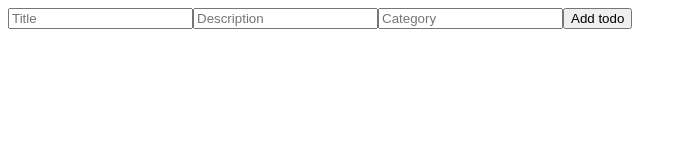
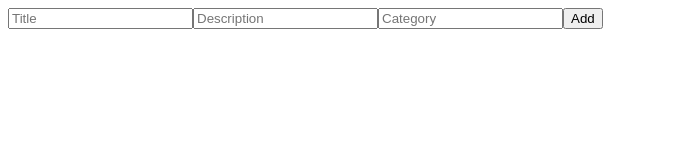
Before and after one commit to Berioul/my-capstone, a React (Create React App) app in the folder frontend/: page / in a window 1280 px wide. Shown: the top 160 px of the page, without its empty margins (0-687 px from the left). Built offline with nearby package versions, Linux system fonts and the light colour scheme.

Commit message:
some fixes

```diff
--- a/frontend/src/App.tsx
+++ b/frontend/src/App.tsx
@@ -1,9 +1,7 @@
-import React, { useState, useEffect } from 'react';
+import React  from 'react';
 import TodoForm from "./TodoForm/TodoForm";
 
 function App() {
-
-
 
     return (
         <div>
--- a/frontend/src/TodoForm/TodoForm.tsx
+++ b/frontend/src/TodoForm/TodoForm.tsx
@@ -26,7 +26,7 @@ export default function TodoForm() {
             <input type='text' placeholder='Title' value={subject} onChange={ev => setSubject(ev.target.value)} />
             <input type='text' placeholder='Description' value={description} onChange={ev => setDescription(ev.target.value)}/>
             <input type='text' placeholder='Category' value={category} onChange={ev => setCategory(ev.target.value)} />
-            <button onClick={() => saveTodoSubject()}>Add todo</button>
+            <button onClick={() => saveTodoSubject()}>Add</button>
         </div>
     )
 }
```
Also changed, not shown: 2 other files (tests, documents, lock files or other folders).
